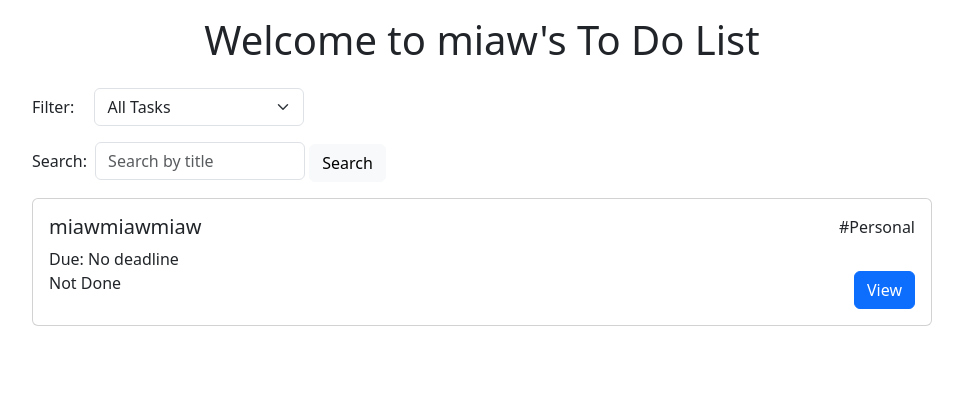
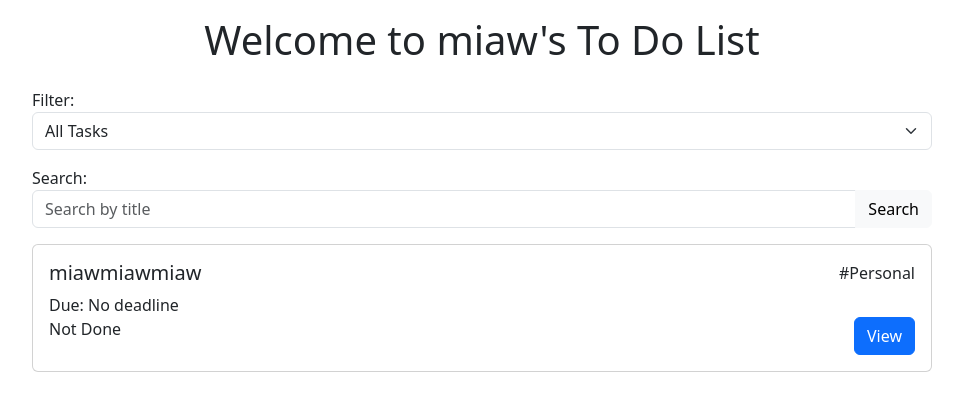
Before and after one commit to Felicia625/uts_lab_todolist, a PHP site: page /index.php in a window 1280 px wide. Shown: the part 56-467 px from the top of the page, without its empty margins (158-1121 px from the left). Run offline with PHP 8.4, Linux system fonts and the light colour scheme; a user stored in the database is signed in; data comes from the database, SQL or seed files in the repository.

Commit message:
revisi trakhir mungkin

```diff
--- a/index.php
+++ b/index.php
@@ -2,6 +2,7 @@
 <html>
 <head>
     <title>Index</title>
+    <meta name="viewport" content="width=device-width, initial-scale=1.0">
     <link href="https://cdn.jsdelivr.net/npm/bootstrap@5.3.0-alpha1/dist/css/bootstrap.min.css" rel="stylesheet">
     <script>
         function submitFilterForm() {
@@ -34,7 +35,6 @@
 
                 $sql = "SELECT * FROM list WHERE userid = :userid";
 
-                // Modify the query based on the filter
                 if($filter == 'completed'){
                     $sql .= " AND (status = 'Done' OR status = 'Done Late')";
                 } else if($filter == 'incomplete'){
@@ -106,7 +106,7 @@
                 <form id="filterForm" method="GET" action="">
                     <div class="mb-3">
                         <label for="filter" class="me-3">Filter:    </label>
-                        <select name="filter" id="filter" class="form-select d-inline-block" style="max-width: 210px;" onchange="submitFilterForm()">
+                        <select name="filter" id="filter" class="form-select d-inline-block" style="max-width: 100%;" onchange="submitFilterForm()">
                             <option value="all" <?= $filter == 'all' ? 'selected' : ''; ?>>All Tasks</option>
                             <option value="completed" <?= $filter == 'completed' ? 'selected' : ''; ?>>Completed Tasks</option>
                             <option value="incomplete" <?= $filter == 'incomplete' ? 'selected' : ''; ?>>Incomplete Tasks</option>
@@ -121,8 +121,10 @@
                     <!-- Search Bar -->
                     <div>
                         <label for="search" class="me-1">Search:</label>
-                        <input type="text" name="search" id="search" value="<?= htmlentities($search); ?>" class="form-control d-inline-block" style="max-width: 210px" placeholder="Search by title">
-                        <button type="submit" class="btn btn-light">Search</button>
+                        <div class="input-group">
+                            <input type="text" name="search" id="search" value="<?= htmlentities($search); ?>" class="form-control" placeholder="Search by title">
+                            <button type="submit" class="btn btn-light">Search</button>
+                        </div>
                     </div>
                 </form>
             </div>
--- a/user/frontend/forgot_password.php
+++ b/user/frontend/forgot_password.php
@@ -3,12 +3,12 @@
 <head>
     <meta charset="UTF-8">
     <meta name="viewport" content="width=device-width, initial-scale=1.0">
-    <title>User Info Validation</title>
+    <title>User Info Verification</title>
     <link href="https://cdn.jsdelivr.net/npm/bootstrap@5.3.0-alpha1/dist/css/bootstrap.min.css" rel="stylesheet">
 </head>
 <body>
     <div class="container">
-        <h1 class="text-center mt-3">User Info Validation</h1>
+        <h1 class="text-center mt-3">User Info Verification</h1>
         <?php
             if(isset($_GET['error'])){
                 if($_GET['error'] == 'email'){
```
